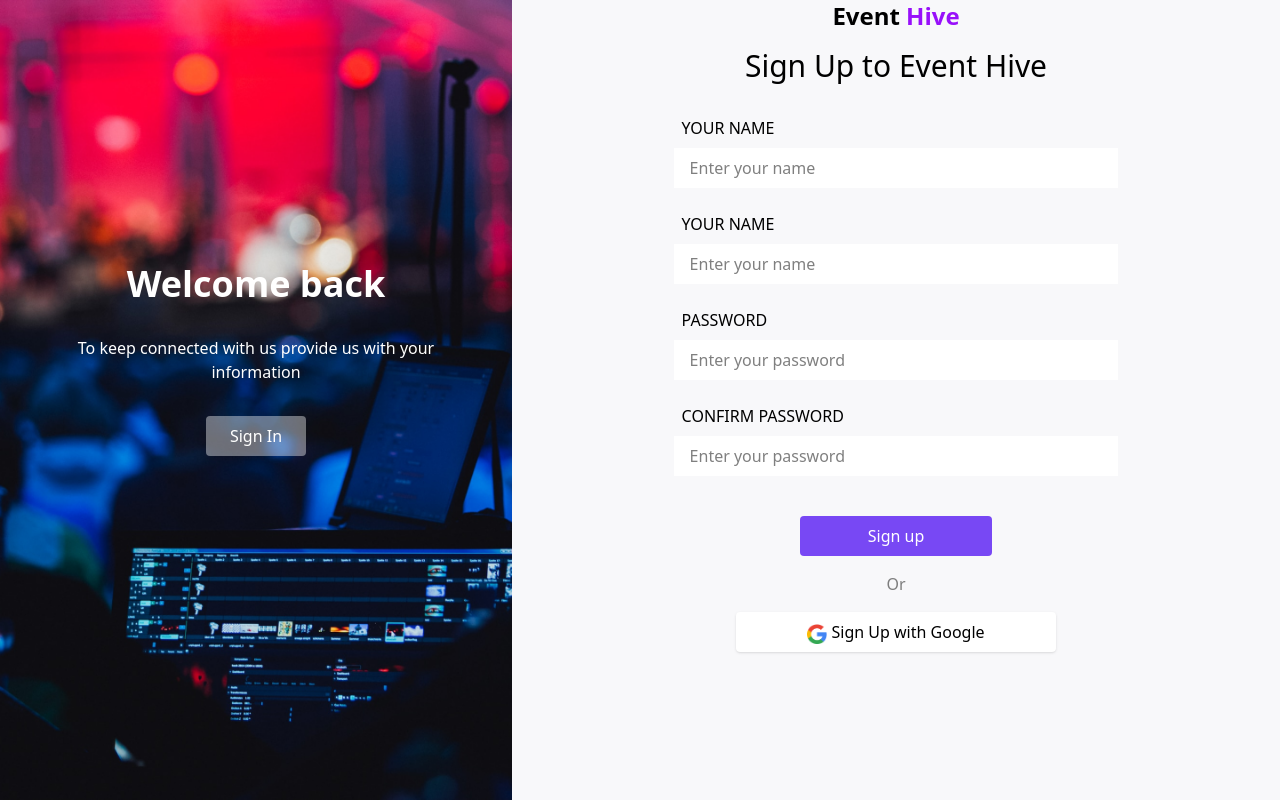
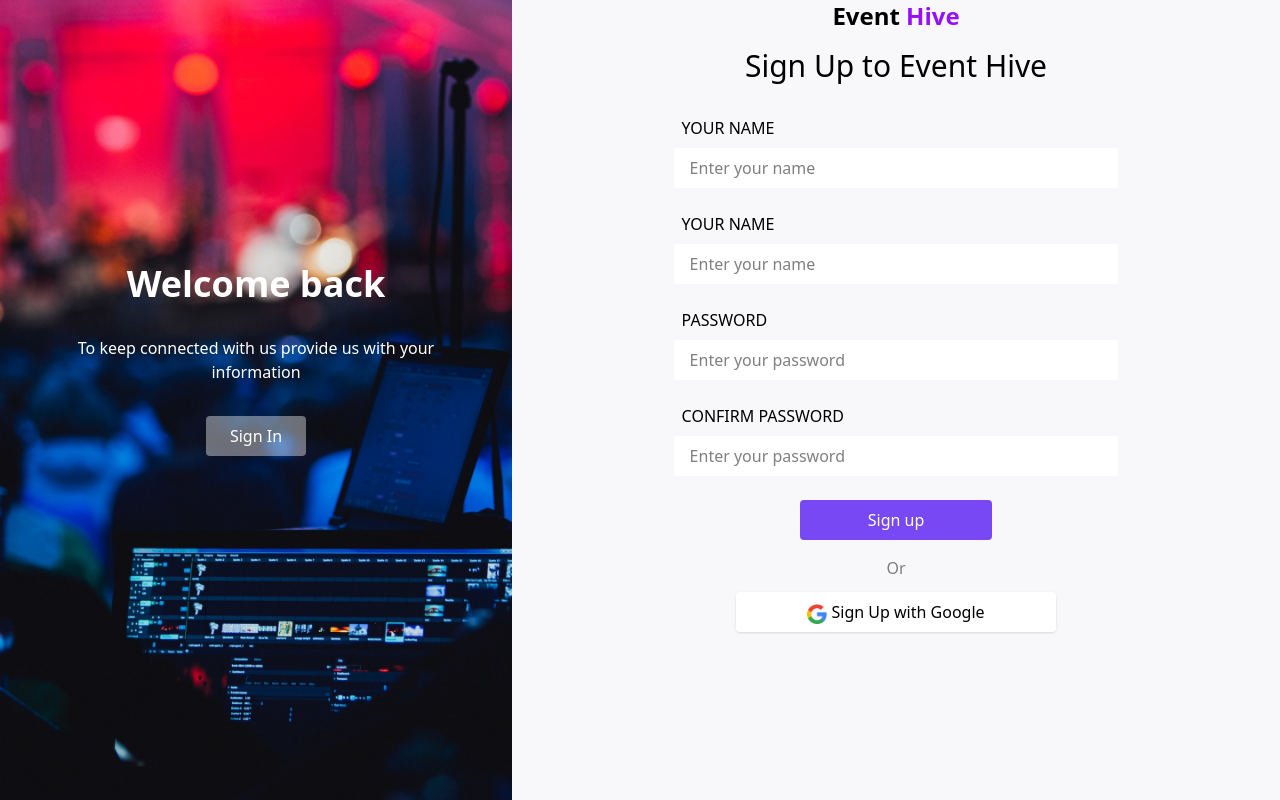
Before and after one commit to Real-Bambi/event-hive, a React (Vite) app: page /register in a window 1280 px wide. Built offline with nearby package versions, Linux system fonts and the light colour scheme.

Commit message:
committing changes in register page

```diff
--- a/src/pages/Register.jsx
+++ b/src/pages/Register.jsx
@@ -30,9 +30,9 @@ export default function Register() {
                         <input password="text" name="name" id="name" className="w-[100%] px-4 py-2 bg-white" placeholder="Enter your password" />
                         </div>
              <div className='flex flex-col items-center'>
-                <button className="bg-primary px-6 py-2 w-48 flex items-center justify-center text-white rounded mt-8">Sign up</button>
+                <button className="bg-primary px-6 py-2 w-48 flex items-center justify-center text-white rounded mt-4">Sign up</button>
               <p className="pt-4 font-light text-pgray">Or</p>
-              <button className='shadow w-80 mt-4 rounded bg-white py-2 px-4 gap-4'> <img src={GoogleImage} alt="google icon"  className='w-5 h-5 align-middle inline-block'/> Sign Up with  Google</button>
+              <button className='shadow w-80 mt-3 rounded bg-white py-2 px-4 gap-4'> <img src={GoogleImage} alt="google icon"  className='w-5 h-5 align-middle inline-block'/> Sign Up with  Google</button>
 
 
              </div>
```
